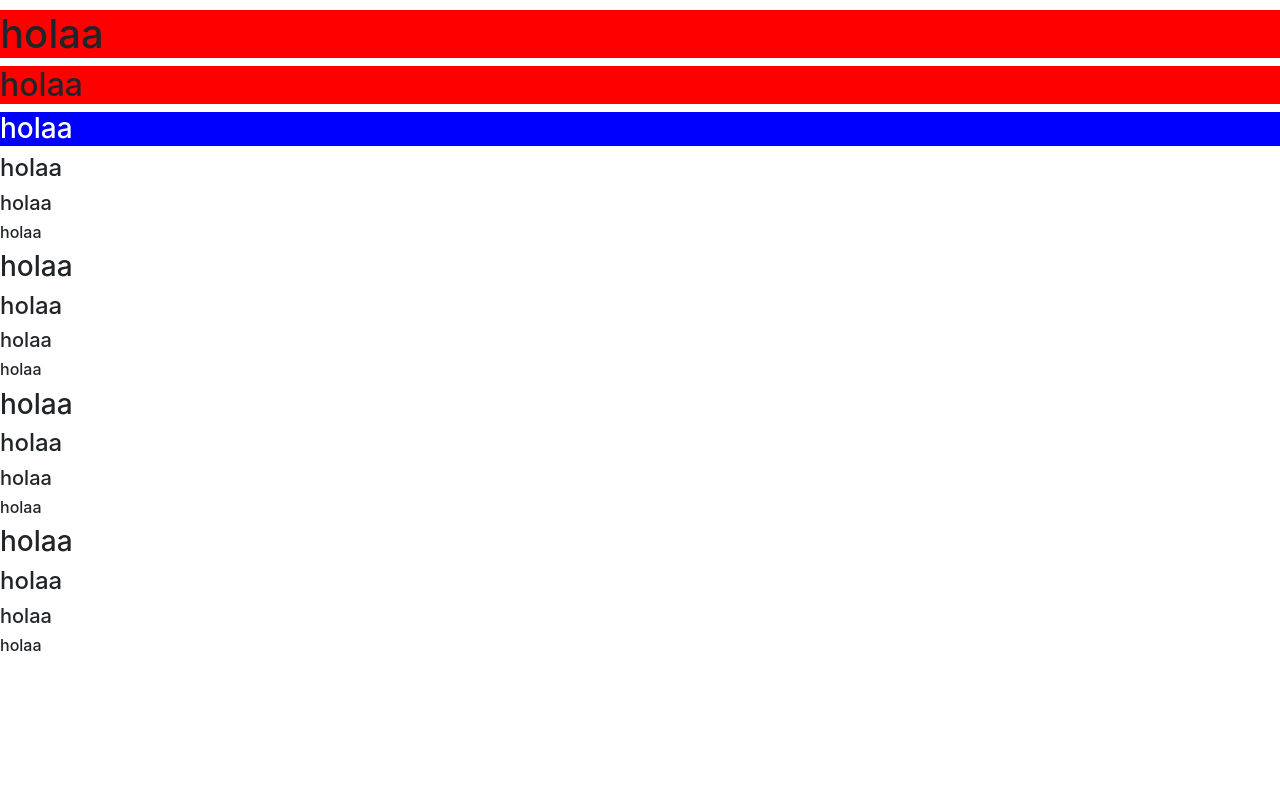
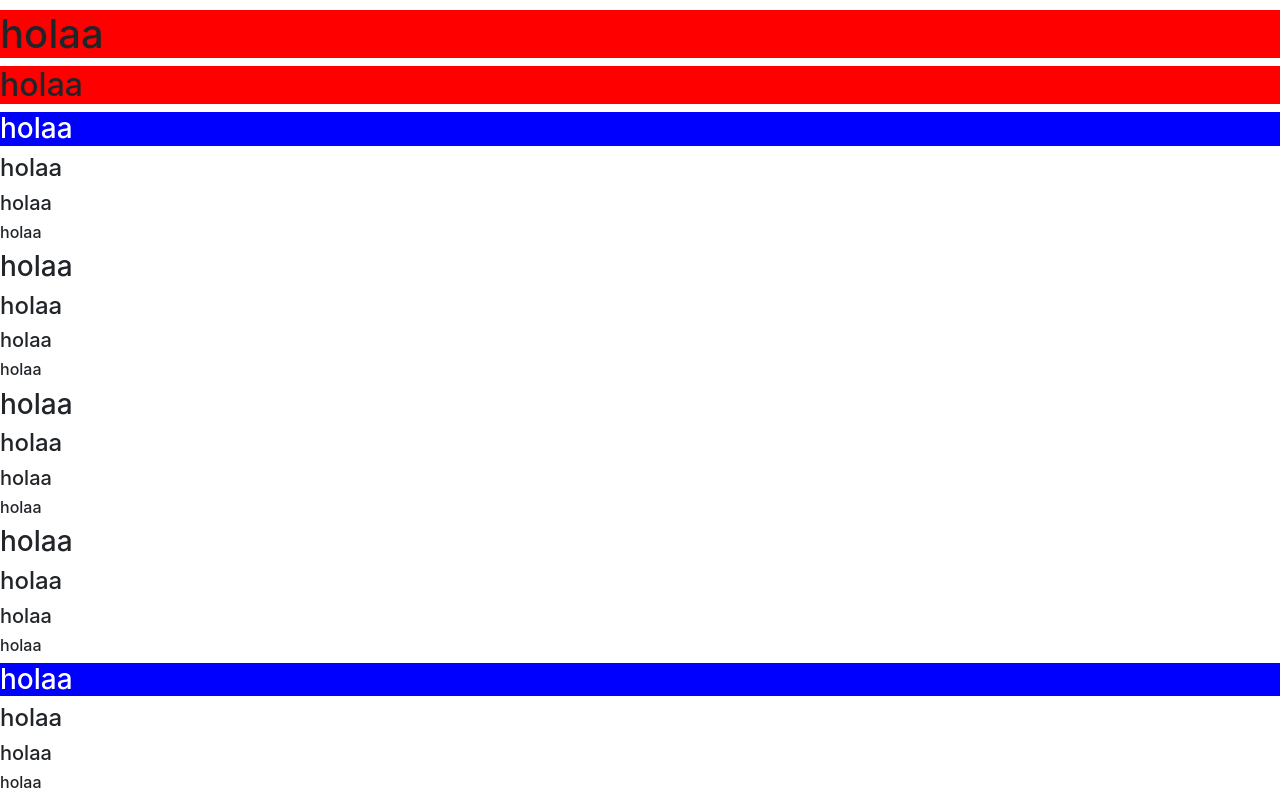
Before and after one commit to crisbarahona/GitFacilito, a website: page www/index.html in a window 1280 px wide. Shown: the part 428-1228 px from the top of the page. Before the commit the page ends 1091 px from the top, so only its background shows below. Drawn offline with Linux system fonts and the light colour scheme.

Commit message:
agregue mas h

```diff
--- a/www/index.html
+++ b/www/index.html
@@ -46,6 +46,13 @@
     <h5>holaa</h5>
     <h6>holaa</h6>
 
+    <div>
+        <h3>holaa</h3>
+        <h4>holaa</h4>
+        <h5>holaa</h5>
+        <h6>holaa</h6>
+    </div>
+
 
 
 
```
